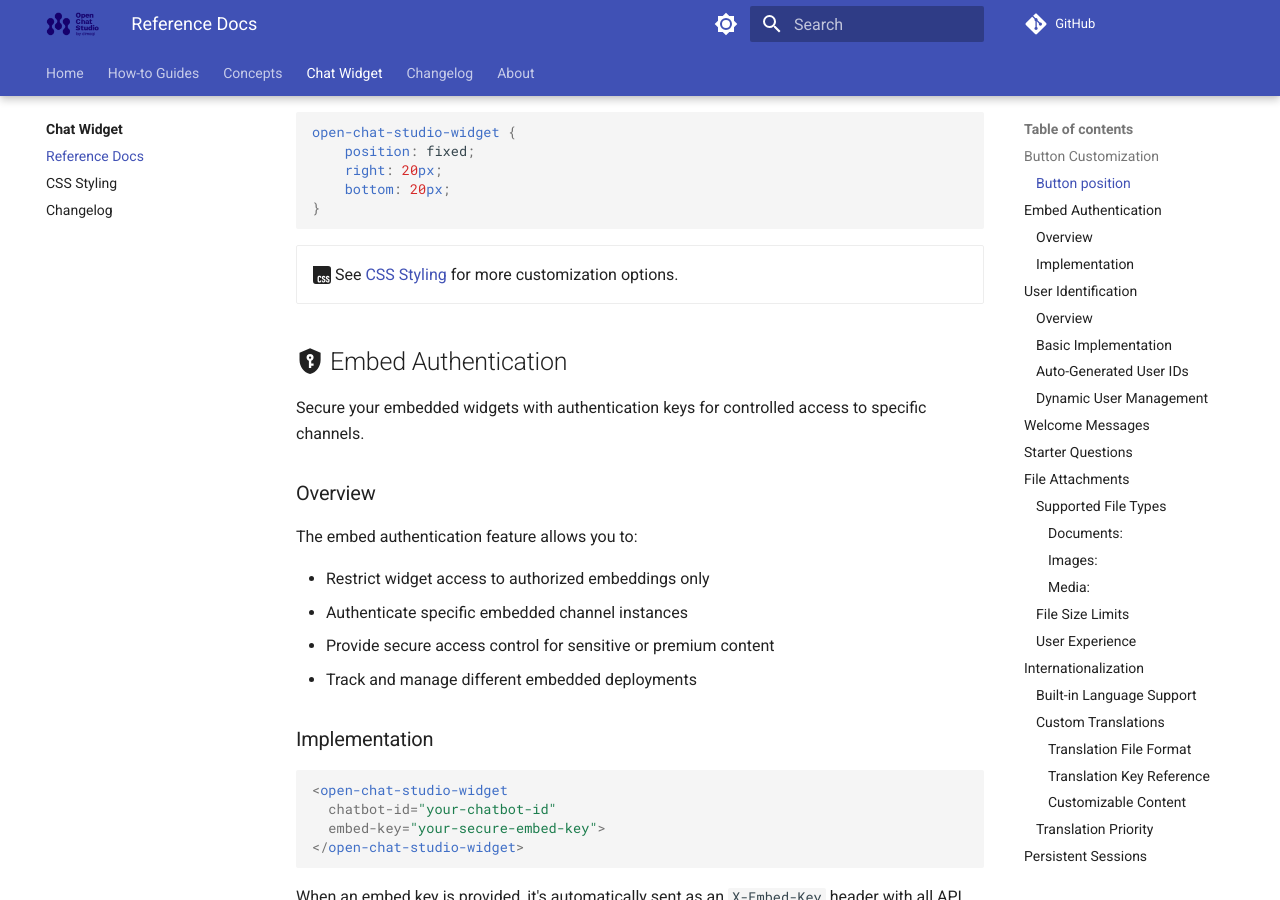
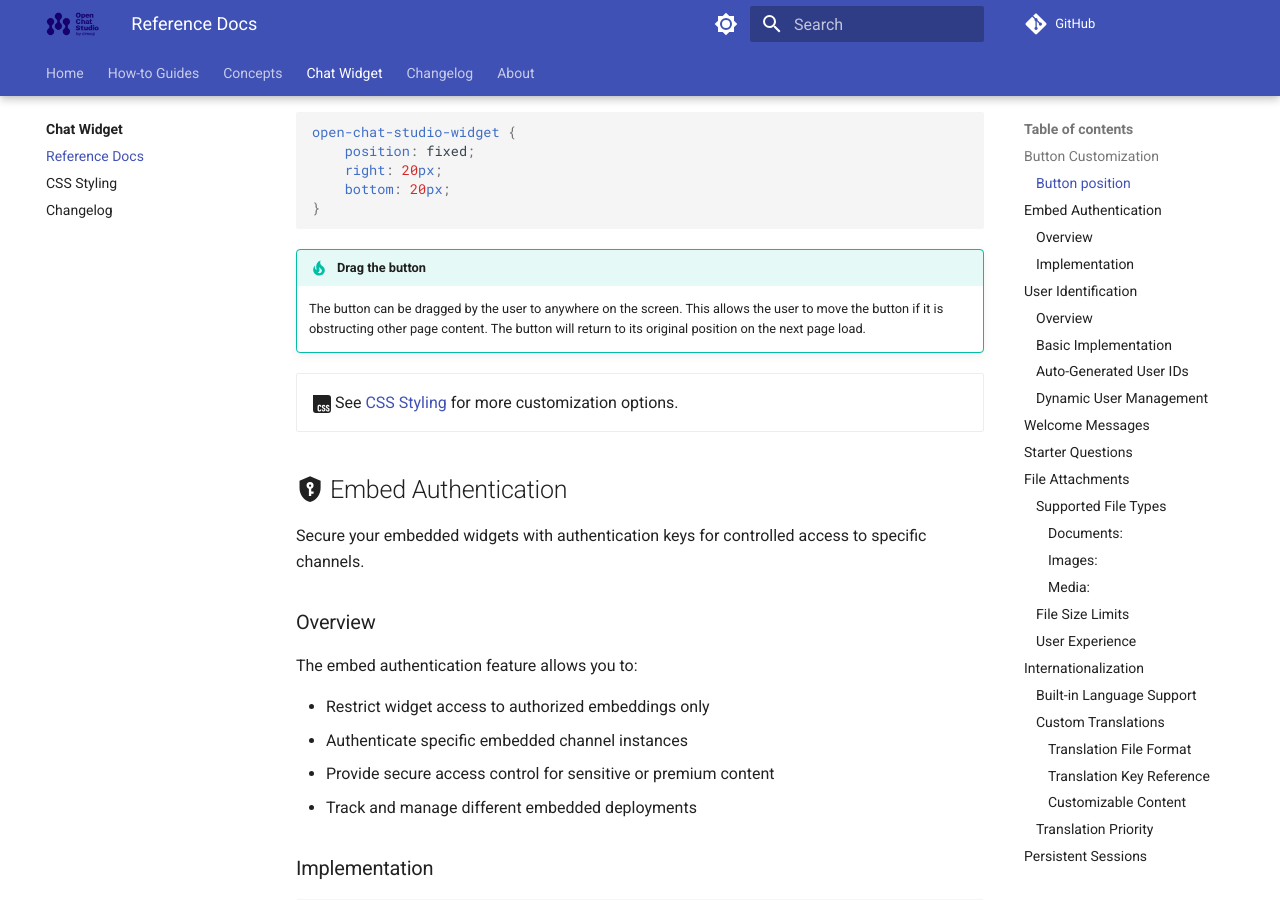
Before and after one commit to dimagi/open-chat-studio-docs, an MkDocs documentation site: the page built from docs/chat_widget/reference.md, in a window 1280 px wide and 900 px high, scrolled down 877 px. Built offline with MkDocs 1.6.1 and Material for MkDocs 9.7.7, drawn with Linux system fonts in a browser that asks for light colours; a script that is not in the unit is left out; comment, search, counter and statistics services are not loaded.

Commit message:
add a note about dragging the button

````diff
--- a/docs/chat_widget/reference.md
+++ b/docs/chat_widget/reference.md
@@ -39,6 +39,11 @@ open-chat-studio-widget {
     bottom: 20px;
 }
 ```
+
+!!! tip "Drag the button"
+
+    The button can be dragged by the user to anywhere on the screen. This allows the user to move the button
+    if it is obstructing other page content. The button will return to its original position on the next page load.
 
 <div class="grid cards" markdown>
 -   :simple-css:{ .sm .middle } See [CSS Styling](styling.md) for more customization options.
````
